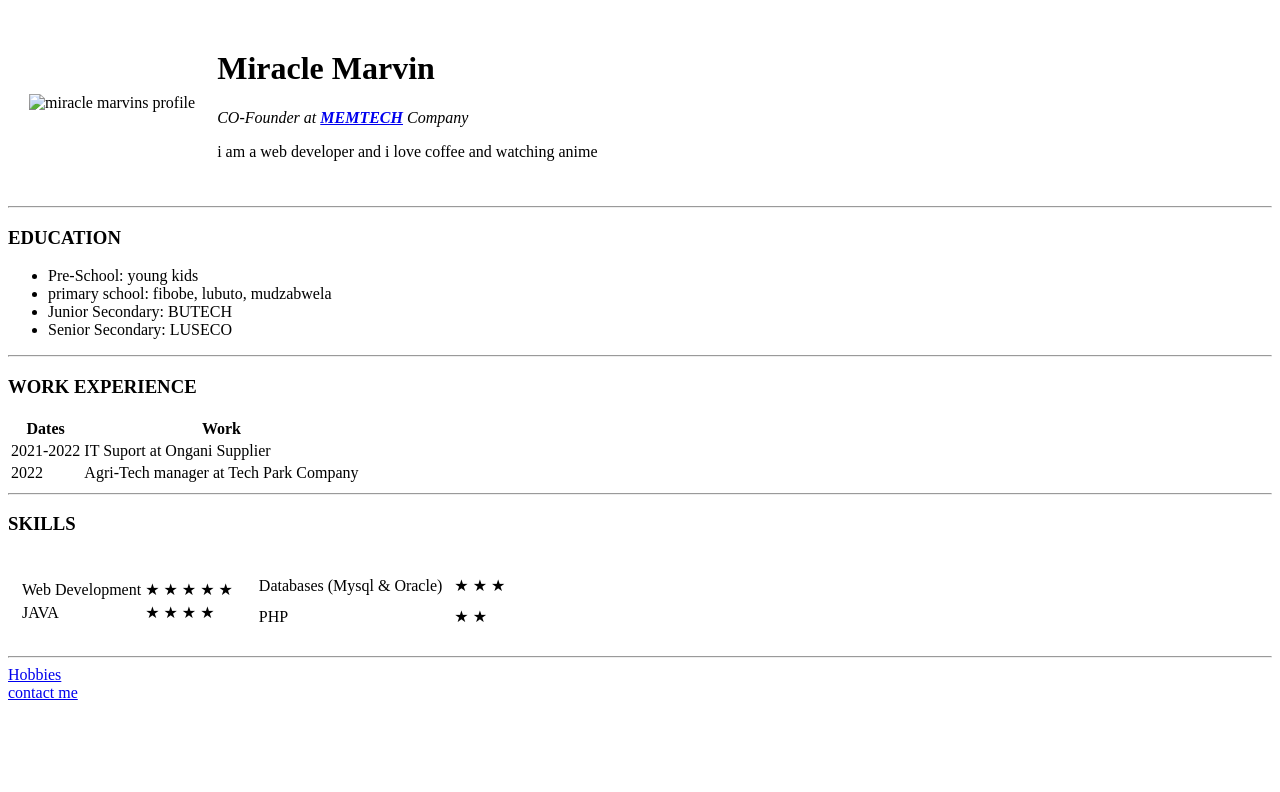
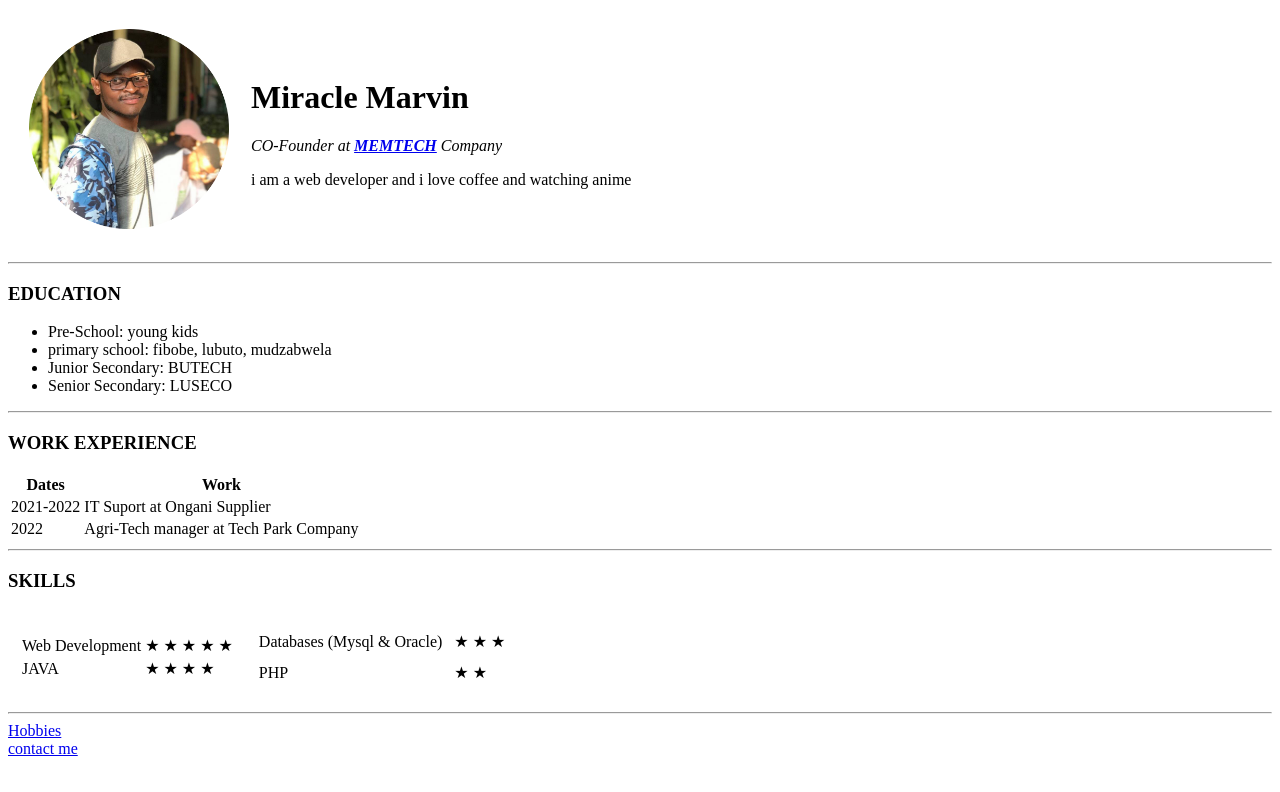
Before and after one commit to Kiseki7/CV, a plain HTML site: page index.html in a window 1280 px wide. Drawn offline with Linux system fonts and the light colour scheme.

Commit message:
Update index.html

```diff
--- a/index.html
+++ b/index.html
@@ -8,7 +8,7 @@
 
     <table cellspacing="20">
         <tr>
-            <td> <img src="../HTML - personal site/314927305_1824444531252423_7852231578683732757_n-modified.png"
+            <td> <img src="314927305_1824444531252423_7852231578683732757_n-modified.png"
                 height="200" width="200" alt="miracle marvins profile"></td>
             <td> <h1>Miracle Marvin</h1>
                 <p><em> CO-Founder at <strong> <a href="https://appbrewery.com/">MEMTECH</a></strong> Company </em></p>
```
